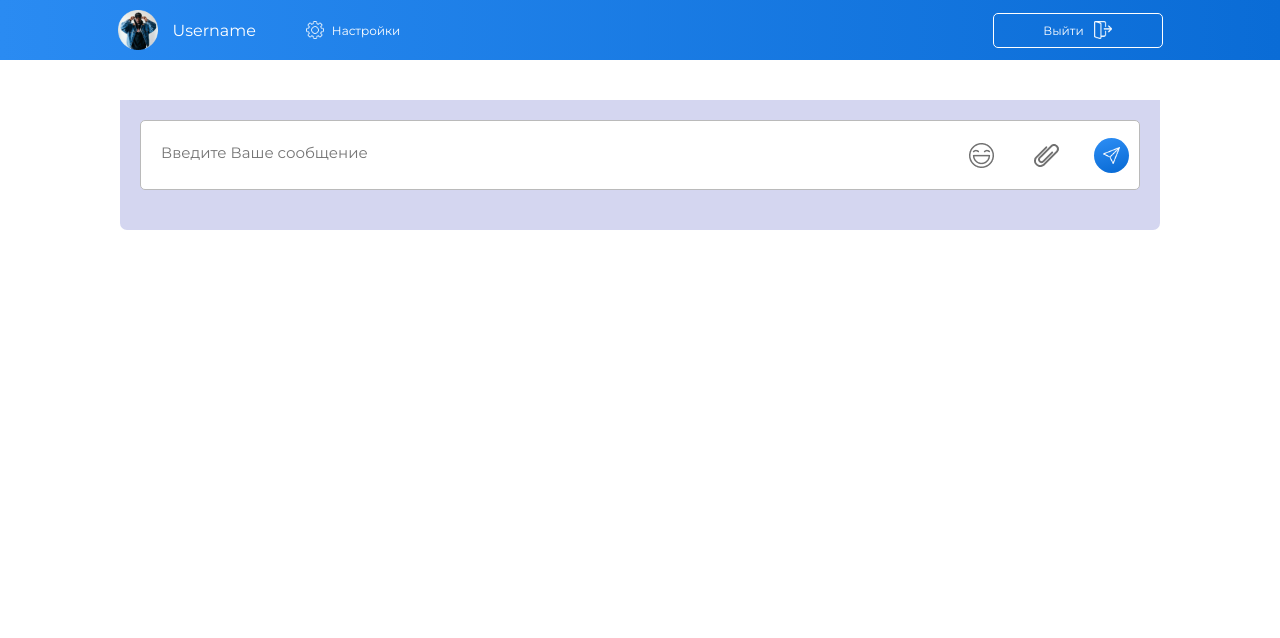
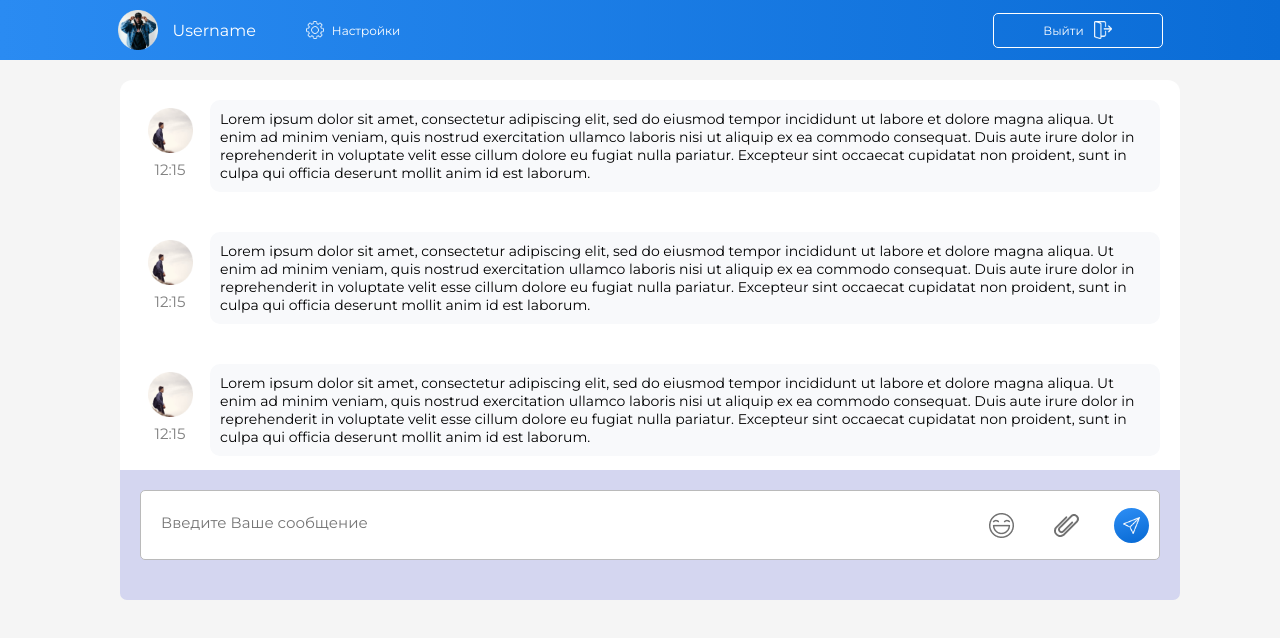
Before and after one commit to NadezhdaTrofimova/chat, a React (Create React App) app: page /messages in a window 1280 px wide. Shown: the top 638 px of the page. Built offline with nearby package versions, Linux system fonts and the light colour scheme.

Commit message:
add messages page

```diff
--- /dev/null
+++ b/src/components/messageItemMessagesPage/MessageItemMessagesPage.js
@@ -0,0 +1,32 @@
+import React from 'react';
+import styles from './MessageItemMessagesPage.module.css'
+import photoUser from '../../image/usersPhoto/icon-user3.png'
+
+const MessageItemMessagesPage = () => {
+    return (
+        <>
+            <li>
+                <div className={styles.itemContainer}>
+                    <div className={styles.avatarContainer}>
+                        <img
+                            className={styles.userAvatar}
+                            alt="photo-user"
+                            src={photoUser}
+                        />
+                    </div>
+                    <span className={styles.timeTitle}>12:15</span>
+                    <div className={styles.containerMessage}>
+                        <p className={styles.messageText}>Lorem ipsum dolor sit amet, consectetur adipiscing elit, sed
+                            do eiusmod tempor incididunt ut labore et dolore magna aliqua. Ut enim ad minim veniam, quis
+                            nostrud exercitation ullamco laboris nisi ut aliquip ex ea commodo consequat. Duis aute
+                            irure dolor in reprehenderit in voluptate velit esse cillum dolore eu fugiat nulla pariatur.
+                            Excepteur sint occaecat cupidatat non proident, sunt in culpa qui officia deserunt mollit
+                            anim id est laborum.</p>
+                    </div>
+                </div>
+            </li>
+        </>
+    );
+};
+
+export default MessageItemMessagesPage;
--- /dev/null
+++ b/src/components/messageItemMessagesPage/MessageItemMessagesPage.module.css
@@ -0,0 +1,57 @@
+.itemContainer {
+    background-color: #FFFFFF;
+    height: content-box;
+    width: 100%;
+    /*border-radius: 12px;*/
+    /*margin: 15px 0;*/
+    display: grid;
+    grid-template-columns: 60px 1fr;
+    grid-template-rows: 60px 1fr;
+    /*grid-template-columns: 1fr 60px;*/
+    /*grid-template-rows: 1fr 60px;*/
+    grid-gap: 0 10px;
+    padding: 20px;
+}
+
+.avatarContainer {
+    height: 100%;
+    width: 100%;
+    display: flex;
+    align-items: center;
+    justify-content: center;
+}
+
+.userAvatar {
+    grid-area: 1;
+    /*grid-area: 1 / 2;*/
+    width: 45px;
+    height: 45px;
+}
+
+.timeTitle {
+    grid-area: 2 / 1;
+    /*grid-area: 2 / 2;*/
+    font-family: Montserrat, sans-serif;
+    font-size: 15px;
+    font-weight: 500;
+    opacity: 0.5;
+    text-align: center;
+}
+
+
+.containerMessage {
+    grid-row: 1 / 3;
+    grid-column: 2;
+    /*grid-column: 1;*/
+    background-color: #F8F9FB;
+    border-radius: 10px;
+    width: 100%;
+    display: inline-block;
+    padding: 10px;
+}
+
+.messageText {
+    font-family: Montserrat, sans-serif;
+    font-size: 14px;
+    font-weight: 400;
+}
--- a/src/components/messageItem/MessageItem.js
+++ b/src/components/messageItemSearchPage/MessageItemSearchPage.js
@@ -1,8 +1,8 @@
 import React from 'react';
-import styles from './MessageItem.module.css'
+import styles from './MessageItemSearchPage.module.css'
 import photoUser from '../../image/usersPhoto/icon-user3.png'
 
-const MessageItem = () => {
+const MessageItemSearchPage = () => {
     return (
         <>
             <li>
@@ -30,4 +30,4 @@ const MessageItem = () => {
     );
 };
 
-export default MessageItem;
+export default MessageItemSearchPage;
--- a/src/views/chat-search-page/SearchChatPage.js
+++ b/src/views/chat-search-page/SearchChatPage.js
@@ -4,8 +4,7 @@ import Header from "../../components/header/Header";
 import iconSettings from '../../image/icons/icon-gear.png'
 import iconUser from '../../image/usersPhoto/icon-user1.png'
 import SearchInput from "../../components/searchInput/SearchInput";
-import MessageItem from "../../components/messageItem/MessageItem";
-import iconButton from "../../image/icons/icon-magnifier.png";
+import MessageItemSearchPage from "../../components/messageItemSearchPage/MessageItemSearchPage";
 
 const SearchChatPage = () => {
 
@@ -21,12 +20,12 @@ const SearchChatPage = () => {
             </div>
             <div className={styles.messageMainContainer}>
                 <ul className={styles.messageContainer}>
-                    <MessageItem/>
-                    <MessageItem/>
-                    <MessageItem/>
-                    <MessageItem/>
-                    <MessageItem/>
-                    <MessageItem/>
+                    <MessageItemSearchPage/>
+                    <MessageItemSearchPage/>
+                    <MessageItemSearchPage/>
+                    <MessageItemSearchPage/>
+                    <MessageItemSearchPage/>
+                    <MessageItemSearchPage/>
                 </ul>
                 <div className={styles.buttonContainer}>
                     <p className={styles.buttonTitle}>Создать чат</p>
--- a/src/views/messages-page/MessagesPage.js
+++ b/src/views/messages-page/MessagesPage.js
@@ -4,18 +4,31 @@ import iconSettings from '../../image/icons/icon-gear.png'
 import iconUser from '../../image/usersPhoto/icon-user1.png'
 import Header from "../../components/header/Header";
 import MessageField from "../../components/messageField/MessageField";
+import MessageItemSearchPage from "../../components/messageItemSearchPage/MessageItemSearchPage";
+import MessageItemMessagesPage from "../../components/messageItemMessagesPage/MessageItemMessagesPage";
 
 const MessagesPage = () => {
 
     return (
         <>
+            <div className={styles.searchChatPage}>
                 <Header
                     iconUser={iconUser}
                     iconVariable={iconSettings}
                     title='Настройки'
                 />
-            <div className={styles.messageContainer}>
+                <div className={styles.messageMainContainer}>
+                    <ul className={styles.messageContainer}>
+                        <MessageItemMessagesPage/>
+                        <MessageItemMessagesPage/>
+                        <MessageItemMessagesPage/>
+                        <MessageItemMessagesPage/>
+                        <MessageItemMessagesPage/>
+                        <MessageItemMessagesPage/>
+                    </ul>
+
                         <MessageField/>
+                </div>
             </div>
         </>
     )
--- a/src/views/messages-page/MessagesPage.module.css
+++ b/src/views/messages-page/MessagesPage.module.css
@@ -1,3 +1,25 @@
+
+.searchChatPage {
+    height: 100vh;
+    width: 100%;
+    background-color: #F5F5F5;
+}
+
+.messageMainContainer {
+    display: flex;
+    flex-direction: column;
+    margin: 20px 100px 10px 120px;
+    height: 520px;
+    border-radius: 12px;
+}
+
 .messageContainer {
-    margin: 40px 120px;
+    min-height: 300px;
+    overflow-y: scroll;
+    border-radius: 12px 12px 0 0;
 }
+
+.messageContainer::-webkit-scrollbar {
+    display: none;
+    width: 0;
+}
```
Also changed, not shown: src/components/messageItemSearchPage/MessageItemSearchPage.module.css (renamed from src/components/messageItem/MessageItem.module.css). Lines whose indentation alone changed are shown as unchanged.
